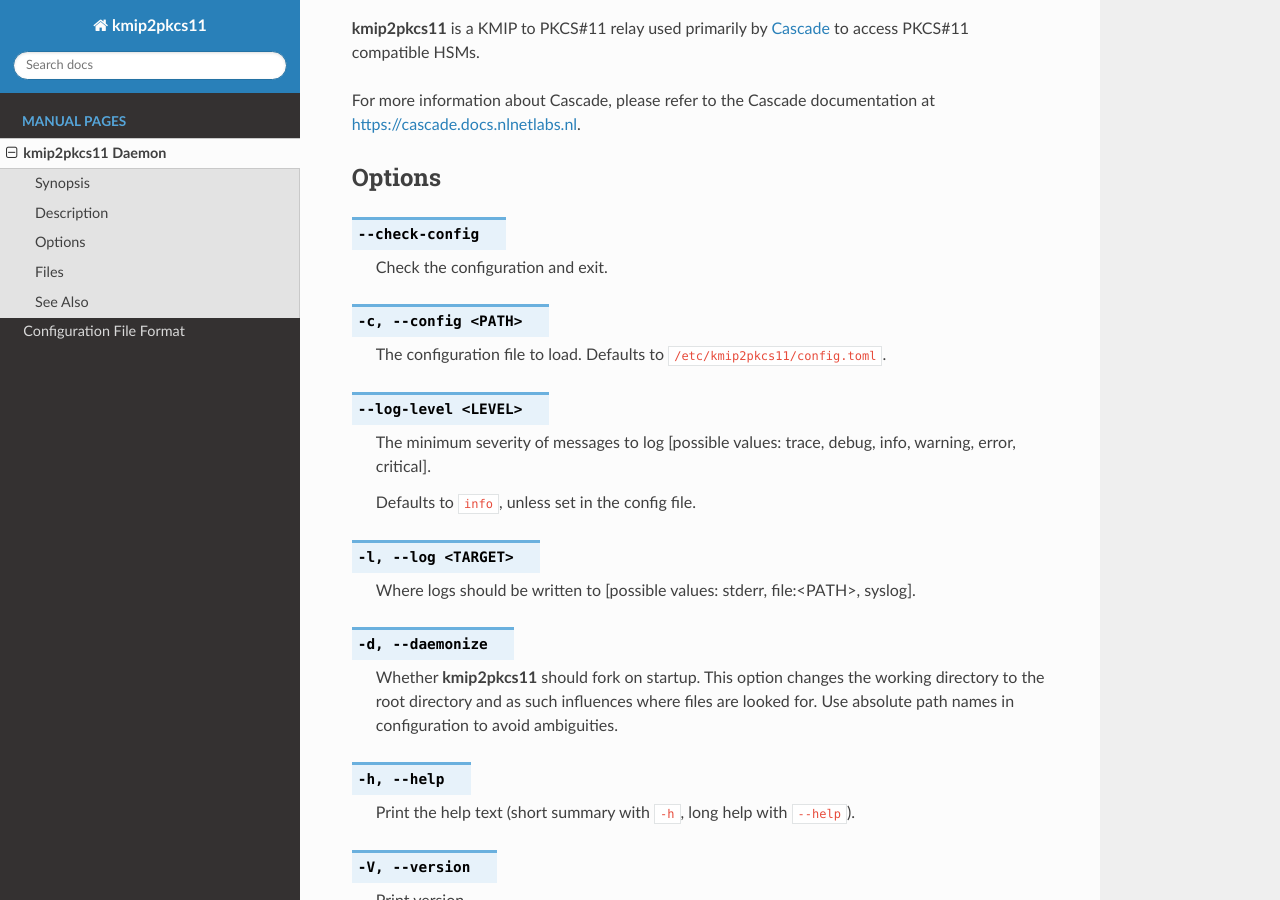
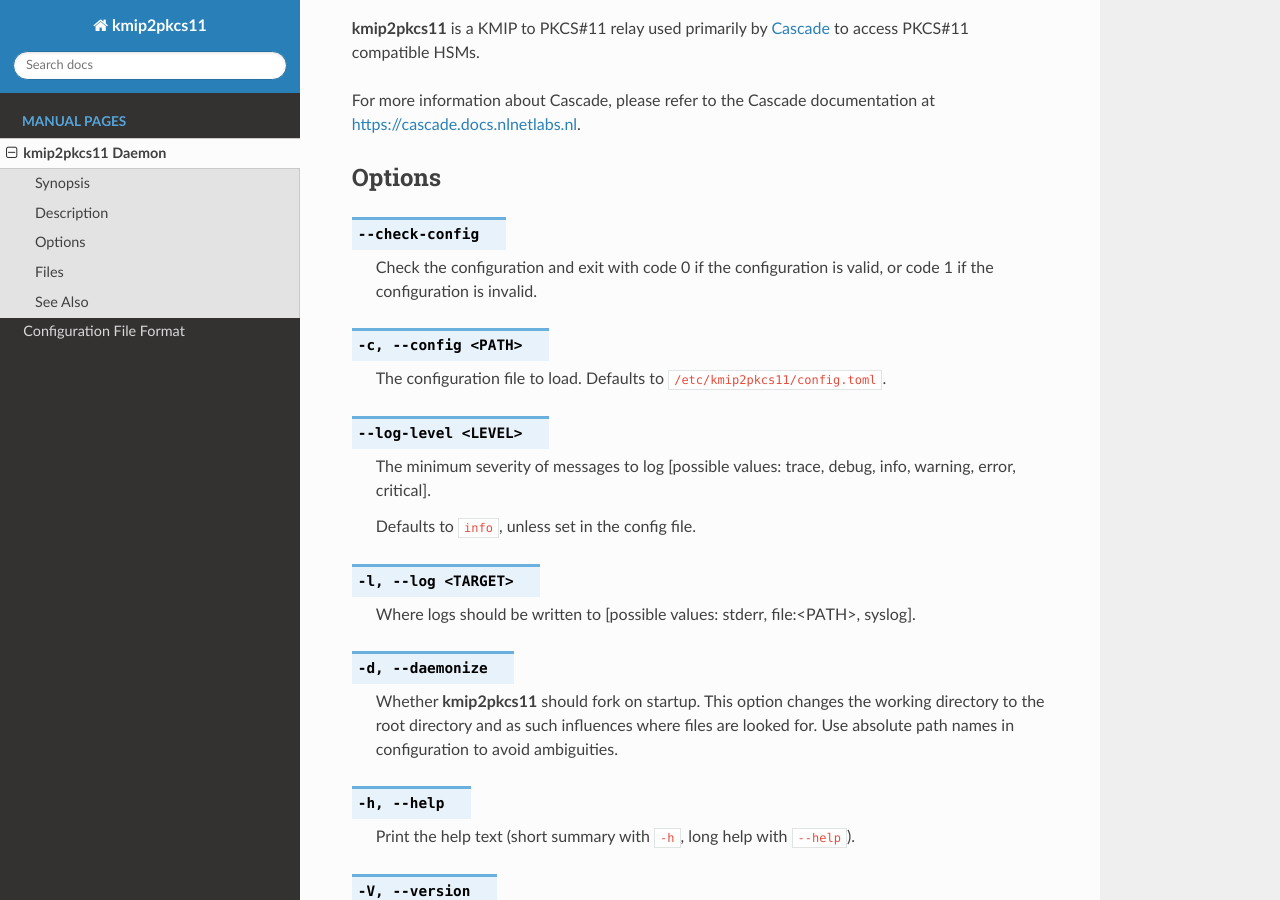
Before and after one commit to NLnetLabs/kmip2pkcs11, a Sphinx documentation site: the page built from doc/manual/source/man/kmip2pkcs11.rst, in a window 1280 px wide and 900 px high, scrolled down 304 px. Built offline with Sphinx 7.4.7 and the Read the Docs theme 3.1.0, drawn with Linux system fonts in a browser that asks for light colours.

Commit message:
Document the `--check-config` exit codes.

```diff
--- a/doc/manual/source/man/kmip2pkcs11.rst
+++ b/doc/manual/source/man/kmip2pkcs11.rst
@@ -27,7 +27,8 @@
 
 .. option:: --check-config
 
-          Check the configuration and exit.
+          Check the configuration and exit with code 0 if the configuration
+          is valid, or code 1 if the configuration is invalid.
 
 .. option:: -c, --config <PATH>
 
```
